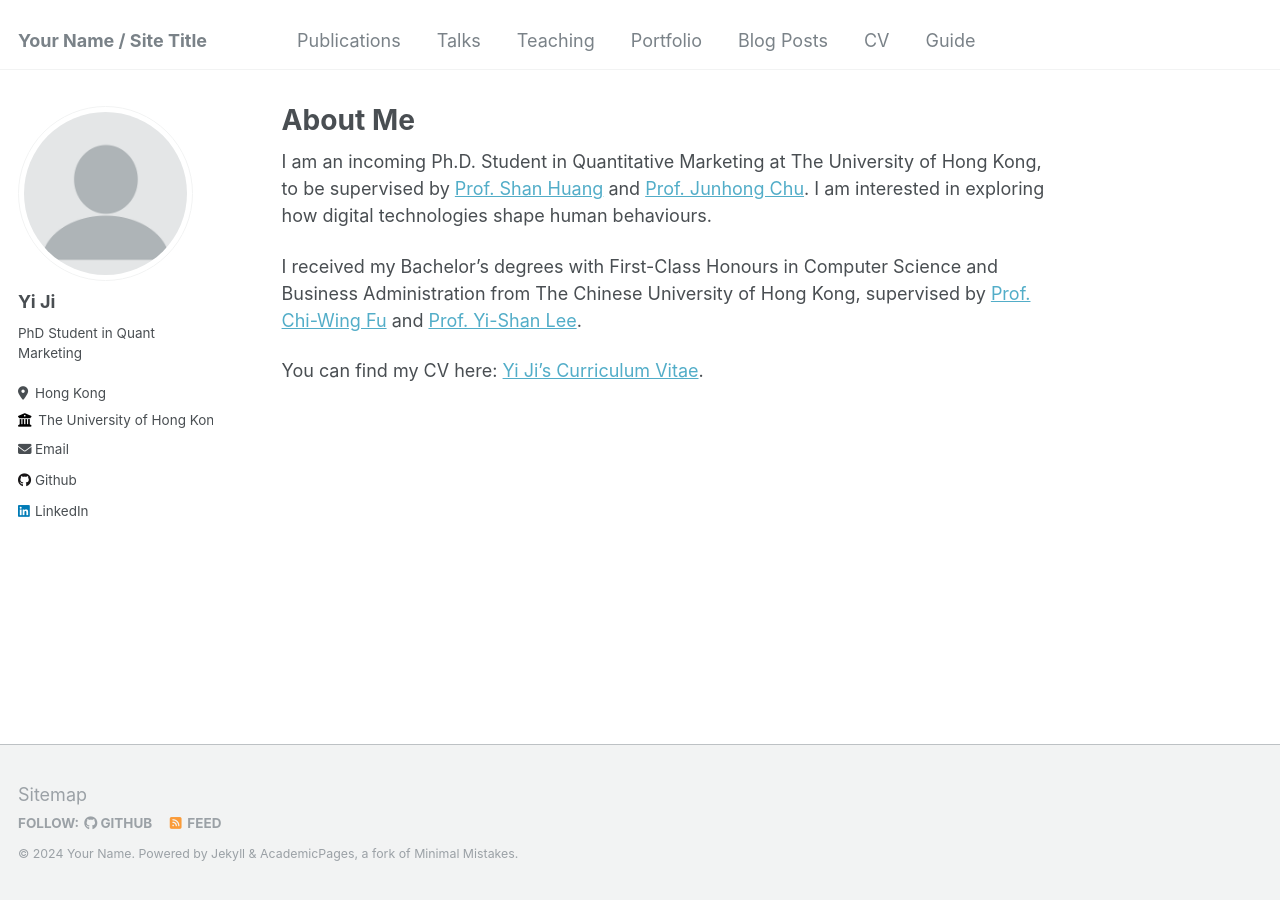
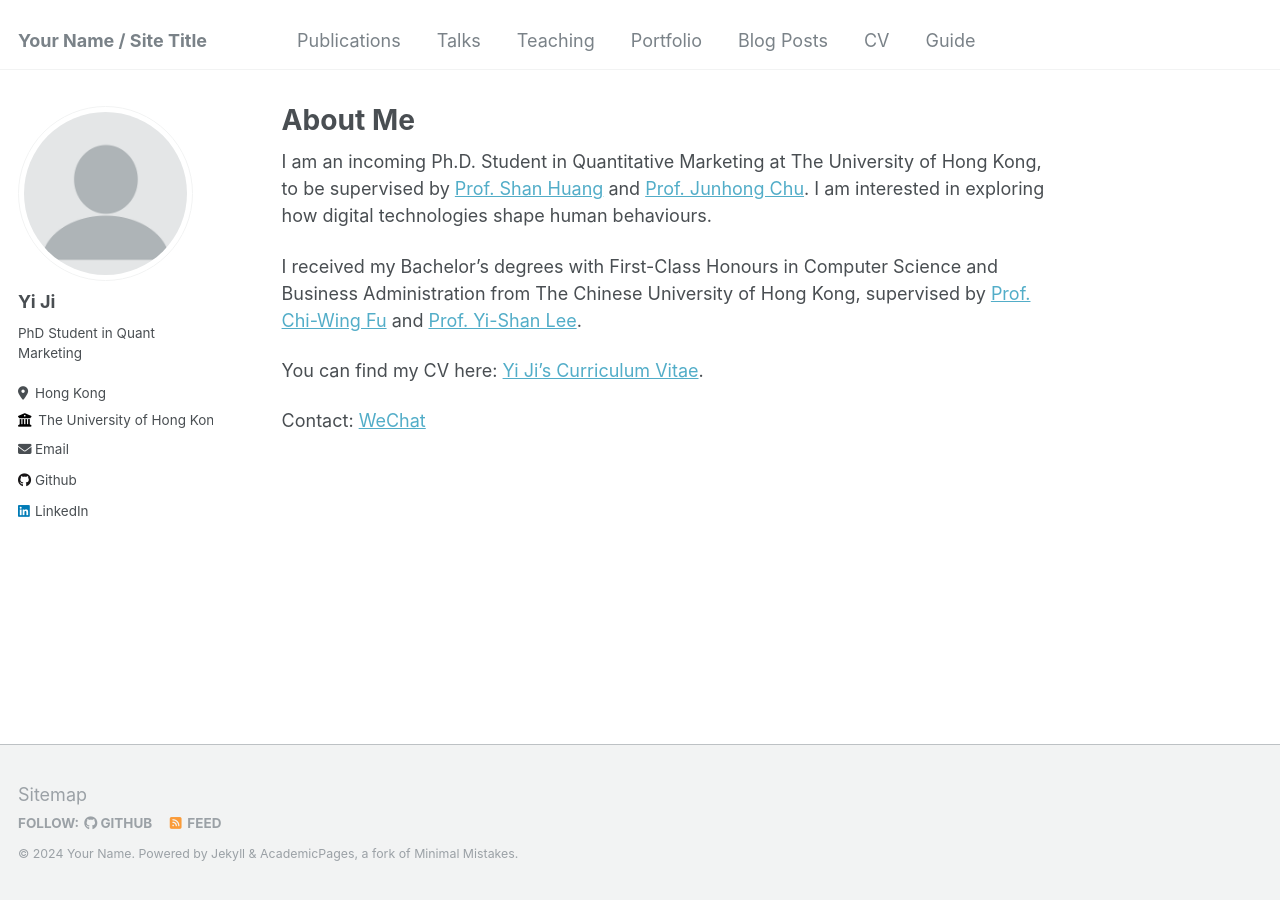
Before and after one commit to jasonyji/jasonyji.github.io, a Jekyll site: the page built from _pages/about.md, in a window 1280 px wide. Built offline with Jekyll 4.4.1, drawn with Linux system fonts in a browser that asks for light colours.

Commit message:
Update about.md

```diff
--- a/_pages/about.md
+++ b/_pages/about.md
@@ -12,3 +12,5 @@ I am an incoming Ph.D. Student in Quantitative Marketing at The University of Ho
 I received my Bachelor's degrees with First-Class Honours in Computer Science and Business Administration from The Chinese University of Hong Kong, supervised by [Prof. Chi-Wing Fu](https://www.cse.cuhk.edu.hk/~cwfu/) and [Prof. Yi-Shan Lee](https://sites.google.com/view/yi-shanlee).
 
 You can find my CV here: [Yi Ji's Curriculum Vitae](../assets/CV.pdf).
+
+Contact: [WeChat](../images/wechat.jpg)
```
